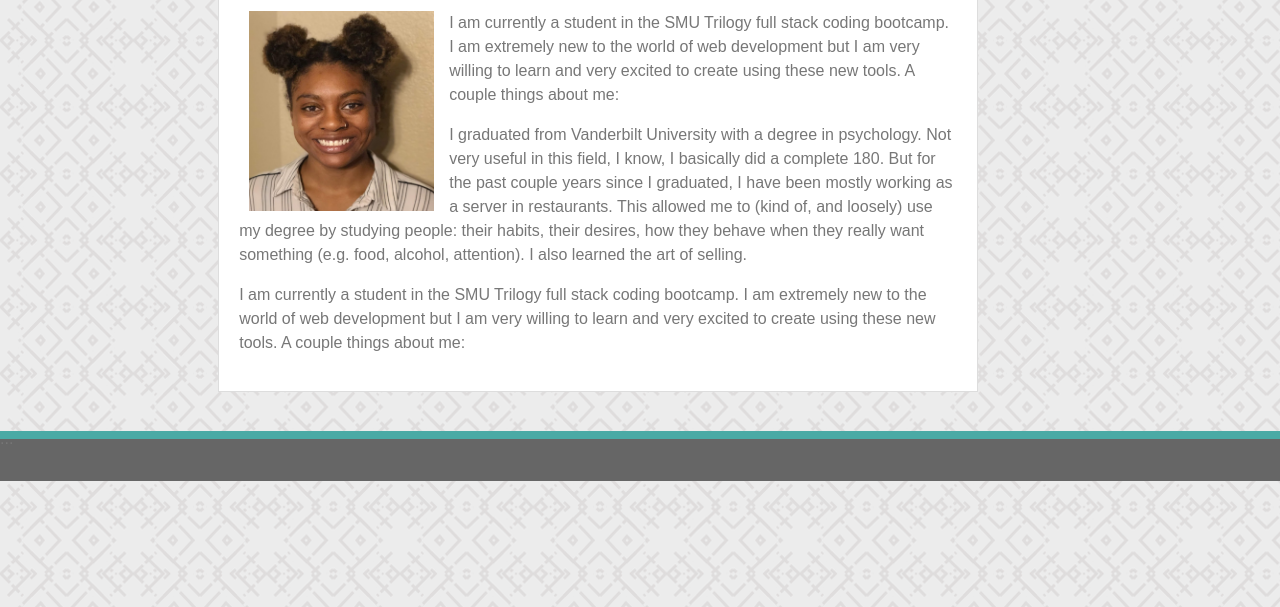
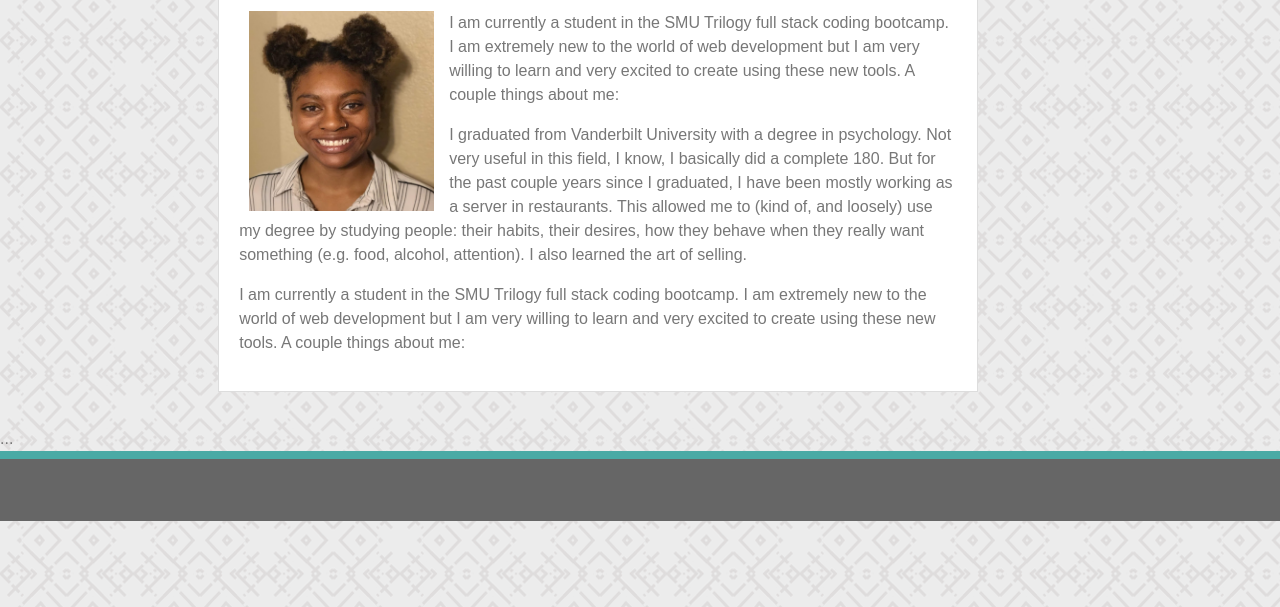
Before and after one commit to kayla8693/Responsive-Portfolio1, a plain HTML site: page index.html in a window 1280 px wide. Shown: the part 193-800 px from the top of the page. Drawn offline with nearby package versions, Linux system fonts and the light colour scheme.

Commit message:
altered footer

```diff
--- a/assets/css/style.css
+++ b/assets/css/style.css
@@ -59,8 +59,7 @@ body {
 
 
 footer {
-    height: 50px;
-    width: 100%;
+    height: 70px;
     background: #666666;
     border-top: 8px solid #4aaaa5;
-    margin-top: -20px;
+}
```
Also changed, not shown: contact.html (+0 -3 lines).
